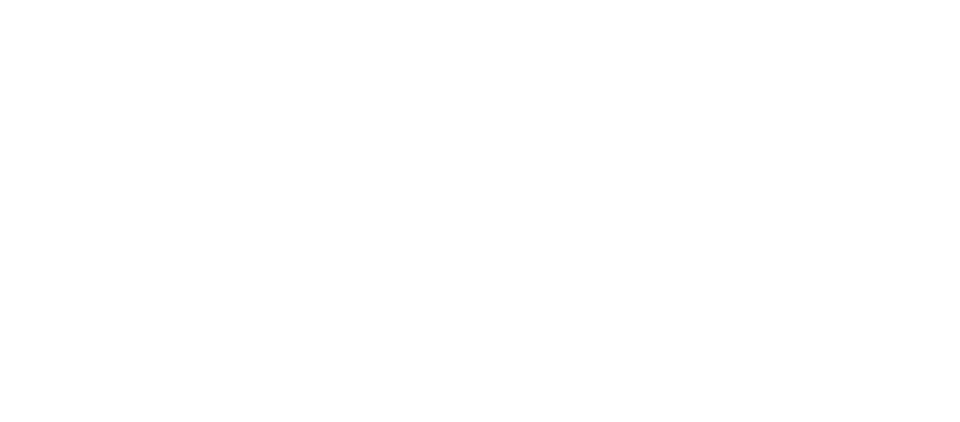
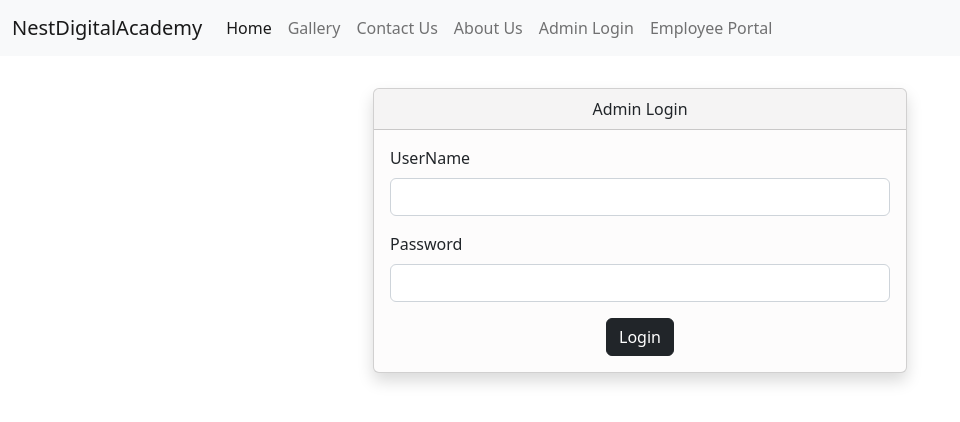
Before and after one commit to hami-r/NestDigitalAppAngular, an Angular app: page /adminlogin in a window 1280 px wide. Before the commit this address led to /. Shown: the top 422 px of the page, without its empty margins (0-960 px from the left). Built offline with nearby package versions, Linux system fonts and the light colour scheme.

Commit message:
admin login page

```diff
--- /dev/null
+++ b/src/app/admin-login/admin-login.component.html
@@ -0,0 +1,31 @@
+<app-home-navbar></app-home-navbar>
+<div class="container">
+    <div class="row">
+        <div class="col col-12 col-sm-12 col-md-12 col-lg-12 col-xl-12 col-xxl-12">
+            <div class="row g-3 m-3">
+                <div class="col col-12 col-sm-12 col-md-12 col-lg-12 col-xl-12 col-xxl-12">
+                    <div class="card m-auto shadow" style="width: 50%; background-color: #fdfcfc ;">
+                        <div class="card-header bold text-center">Admin Login</div>
+                        <div class="card-body">
+                            <div class="row g-3">
+                                <div class="col-12 col-sm-12 col-md-12 col-lg-12 col-xl-12 col-xxl-12">
+                                    <label for="" class="form-label">UserName</label>
+                                    <input name="username" [(ngModel)]="username" type="text" class="form-control">
+                                </div>
+                                <div class="col-12 col-sm-12 col-md-12 col-lg-12 col-xl-12 col-xxl-12">
+                                    <label for="" class="form-label">Password</label>
+                                    <input name="password" [(ngModel)]="password" type="password" class="form-control">
+                                </div>
+                                <div class="col-12 col-sm-12 col-md-12 col-lg-12 col-xl-12 col-xxl-12 text-center">
+                                    <button (click)="adminLogin()" class="btn btn-dark">Login</button>
+                                </div>
+                            </div>
+
+                        </div>
+                      </div>
+                </div>
+            </div>
+        </div>
+
+    </div>
+</div>
--- /dev/null
+++ b/src/app/admin-login/admin-login.component.ts
@@ -0,0 +1,23 @@
+import { Component } from '@angular/core';
+
+@Component({
+  selector: 'app-admin-login',
+  templateUrl: './admin-login.component.html',
+  styleUrls: ['./admin-login.component.css']
+})
+export class AdminLoginComponent {
+  username = ""
+  password = ""
+
+  adminLogin = () => {
+    let data:any = {
+      "username":this.username,
+      "password":this.password
+    }
+    if(this.username == "admin" && this.password == "nestdigital") {
+      alert("Succesfull")
+    } else {
+      alert("Invalid credentials")
+    }
+  }
+}
--- a/src/app/home-navbar/home-navbar.component.html
+++ b/src/app/home-navbar/home-navbar.component.html
@@ -19,7 +19,10 @@
             <a class="nav-link" routerLink="/about">About Us</a>
           </li>
           <li class="nav-item">
-            <a class="nav-link">Admin Login</a>
+            <a class="nav-link" routerLink="/adminlogin">Admin Login</a>
+          </li>
+          <li class="nav-item">
+            <a class="nav-link" routerLink="#">Employee Portal</a>
           </li>
         </ul>
       </div>
```
Also changed, not shown: src/app/app.module.ts (+10 -2 lines), src/app/admin-login/admin-login.component.css (added).
